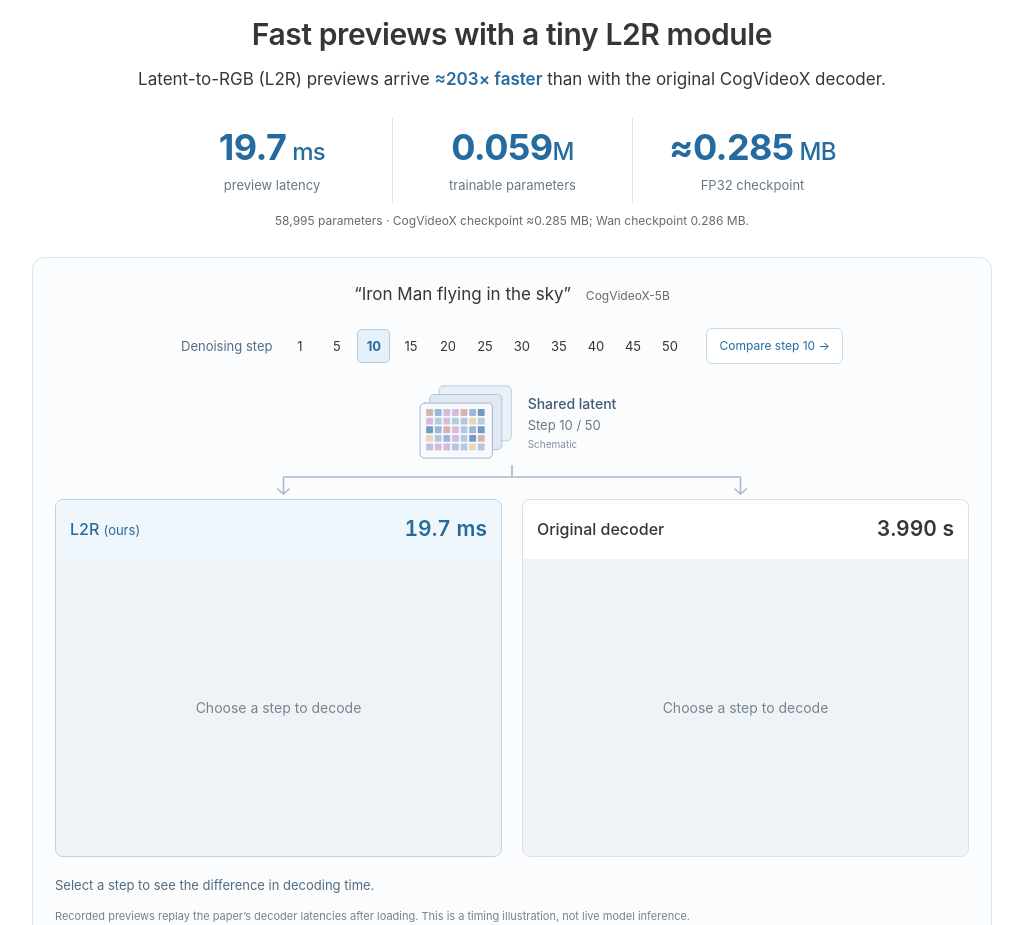
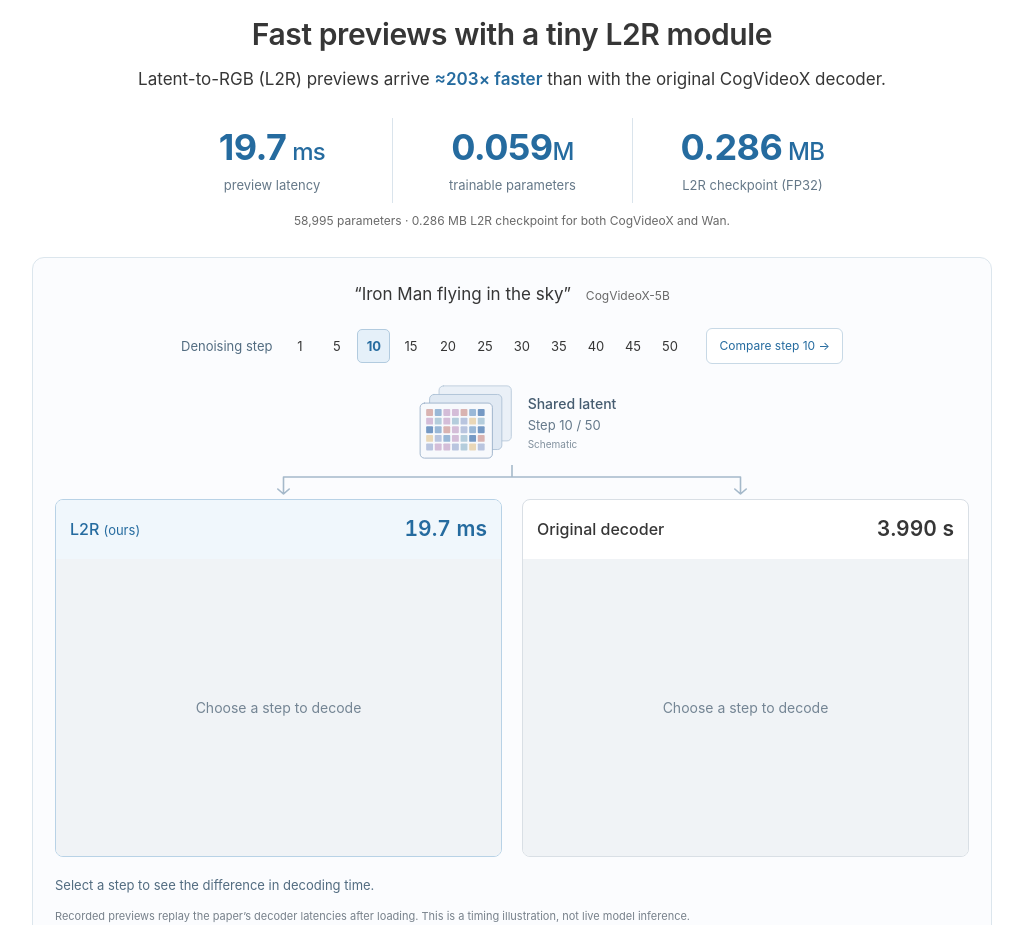
Before and after one commit to ByungKi-K/EarlyFailure, a plain HTML site: page source/index.html in a window 1280 px wide. Shown: the part 1720-2645 px from the top of the page, without its empty margins (128-1151 px from the left). Drawn offline with Linux system fonts and the light colour scheme.

Commit message:
Clarify shared L2R checkpoint size for both video models

```diff
--- a/source/index.html
+++ b/source/index.html
@@ -109,9 +109,9 @@
     <div class="decoder-stats" aria-label="L2R model size and latency">
       <div><strong>19.7<span> ms</span></strong><span>preview latency</span></div>
       <div><strong>0.059<span>M</span></strong><span>trainable parameters</span></div>
-      <div><strong>≈0.285<span> MB</span></strong><span>FP32 checkpoint</span></div>
+      <div><strong>0.286<span> MB</span></strong><span>L2R checkpoint (FP32)</span></div>
     </div>
-    <p class="decoder-size-note">58,995 parameters · CogVideoX checkpoint ≈0.285 MB; Wan checkpoint 0.286 MB.</p>
+    <p class="decoder-size-note">58,995 parameters · 0.286 MB L2R checkpoint for both CogVideoX and Wan.</p>
     <figure class="decoder-demo" id="decoder-demo" data-phase="idle">
       <figcaption class="decoder-prompt">“Iron Man flying in the sky” <span>CogVideoX-5B</span></figcaption>
       <div class="decoder-toolbar">
```
